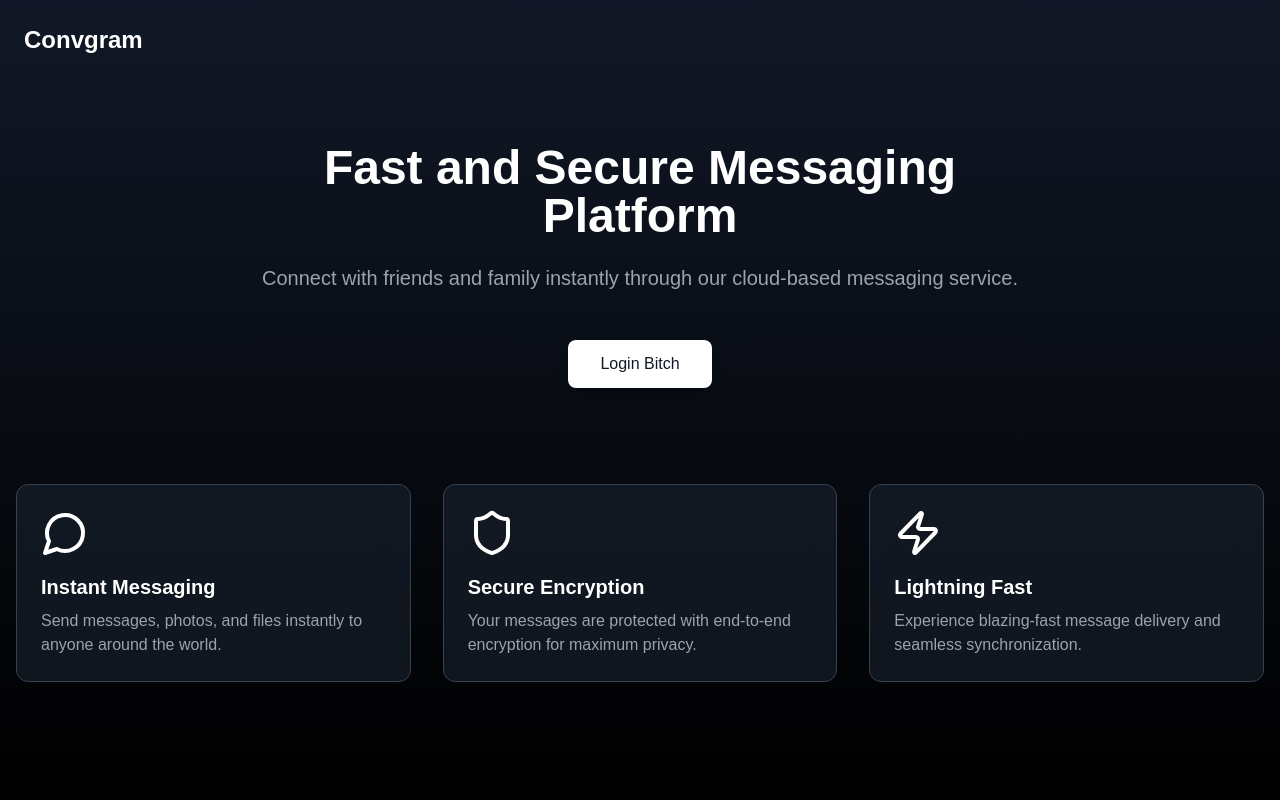
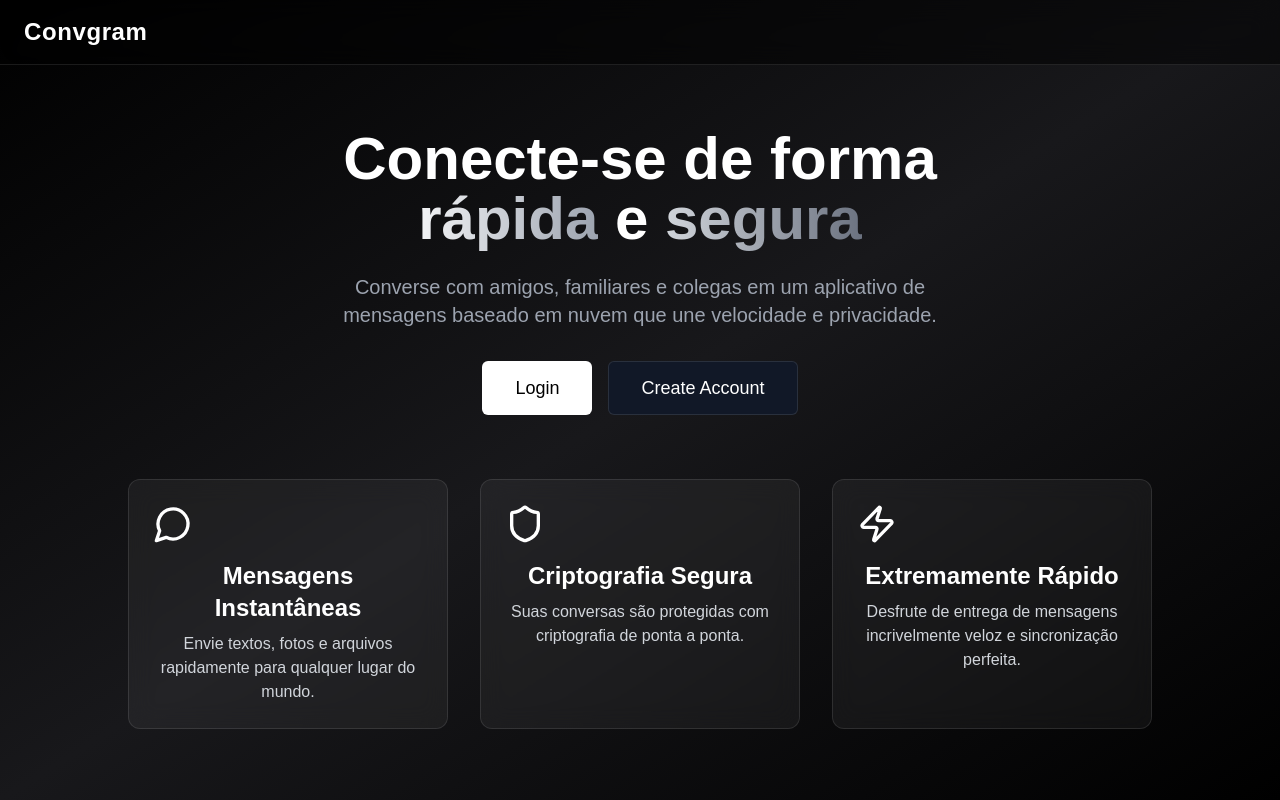
Before and after one commit to juniorrondini/ConvGram, a Next.js app: page / in a window 1280 px wide. Built offline with nearby package versions, Linux system fonts and the light colour scheme.

Commit message:
ajustes visuais, porem funcionalidade, 0

```diff
--- a/app/page.tsx
+++ b/app/page.tsx
@@ -1,70 +1,80 @@
 "use client";
 
 import React from "react";
-import { ChevronRight, MessageCircle, Shield, Zap } from "lucide-react";
 import Link from "next/link";
+import { MessageCircle, Shield, Zap } from "lucide-react";
 
 const HomePage = () => {
+  // Base de estilo para garantir mesma altura/largura dos botões
+  const buttonBase =
+    "px-8 py-3 rounded-md transition-colors font-medium text-lg focus:outline-none border border-white/10";
+
   return (
-    <div className="min-h-screen bg-gradient-to-b from-gray-900 to-black">
-      {/* Navigation */}
-      <nav className="flex justify-between items-center p-6">
-        <div className="text-white text-2xl font-bold">Convgram</div>
+    <div className="min-h-screen bg-gradient-to-br from-black via-zinc-900 to-black text-white">
+      {/* Navbar */}
+      <nav className="flex items-center justify-between w-full px-6 py-4 bg-black/50 backdrop-blur-md border-b border-white/10">
+        <div className="text-2xl font-bold tracking-wide">Convgram</div>
       </nav>
 
       {/* Hero Section */}
-      <main className="container mx-auto px-4 py-16">
-        <div className="max-w-3xl mx-auto text-center text-white">
-          <h1 className="text-5xl font-bold mb-6">
-            Fast and Secure Messaging Platform
+      <main className="container mx-auto px-4 py-16 flex flex-col items-center text-center">
+        <h1 className="text-5xl md:text-6xl font-extrabold max-w-3xl leading-tight">
+          Conecte-se de forma{" "}
+          <span className="text-transparent bg-clip-text bg-gradient-to-r from-gray-100 to-gray-400">
+            rápida
+          </span>{" "}
+          e{" "}
+          <span className="text-transparent bg-clip-text bg-gradient-to-r from-gray-300 to-gray-500">
+            segura
+          </span>
         </h1>
-          <p className="text-xl mb-12 text-gray-400">
-            Connect with friends and family instantly through our cloud-based
-            messaging service.
+        <p className="mt-6 text-xl text-gray-400 max-w-2xl mx-auto">
+          Converse com amigos, familiares e colegas em um aplicativo de mensagens
+          baseado em nuvem que une velocidade e privacidade.
         </p>
 
-          {/* Google Login Button */}
-          <div className="flex">
+        {/* Área de Botões */}
+        <div className="mt-8 flex flex-col sm:flex-row gap-4">
           <Link
-              className="py-3 px-8 bg-white text-gray-900 rounded-lg mx-auto hover:bg-gray-100 transition-colors shadow-lg"
             href="/login"
+            className={`${buttonBase} bg-white text-black hover:bg-gray-100`}
           >
-              Login Bitch
+            Login
           </Link>
-          </div>
+          <Link
+            href="/create-account"
+            className={`${buttonBase} bg-gray-900 text-white hover:bg-gray-800`}
+          >
+            Create Account
+          </Link>
         </div>
 
         {/* Features Section */}
-        <div className="grid md:grid-cols-3 gap-8 mt-24">
-          <div className="bg-gray-800/50 backdrop-blur-lg p-6 rounded-xl text-white border border-gray-700 hover:bg-gray-800/70 transition-colors">
-            <MessageCircle className="w-12 h-12 mb-4" />
-            <h3 className="text-xl font-bold mb-2">Instant Messaging</h3>
-            <p className="text-gray-400">
-              Send messages, photos, and files instantly to anyone around the
-              world.
+        <div className="grid md:grid-cols-3 gap-8 mt-16 w-full max-w-5xl">
+          <div className="bg-white/5 p-6 rounded-xl backdrop-blur-md border border-white/10 hover:bg-white/10 transition-colors">
+            <MessageCircle className="w-10 h-10 mb-4 text-white" />
+            <h3 className="text-2xl font-bold mb-2">Mensagens Instantâneas</h3>
+            <p className="text-gray-300">
+              Envie textos, fotos e arquivos rapidamente para qualquer lugar do mundo.
             </p>
           </div>
 
-          <div className="bg-gray-800/50 backdrop-blur-lg p-6 rounded-xl text-white border border-gray-700 hover:bg-gray-800/70 transition-colors">
-            <Shield className="w-12 h-12 mb-4" />
-            <h3 className="text-xl font-bold mb-2">Secure Encryption</h3>
-            <p className="text-gray-400">
-              Your messages are protected with end-to-end encryption for maximum
-              privacy.
+          <div className="bg-white/5 p-6 rounded-xl backdrop-blur-md border border-white/10 hover:bg-white/10 transition-colors">
+            <Shield className="w-10 h-10 mb-4 text-white" />
+            <h3 className="text-2xl font-bold mb-2">Criptografia Segura</h3>
+            <p className="text-gray-300">
+              Suas conversas são protegidas com criptografia de ponta a ponta.
             </p>
           </div>
 
-          <div className="bg-gray-800/50 backdrop-blur-lg p-6 rounded-xl text-white border border-gray-700 hover:bg-gray-800/70 transition-colors">
-            <Zap className="w-12 h-12 mb-4" />
-            <h3 className="text-xl font-bold mb-2">Lightning Fast</h3>
-            <p className="text-gray-400">
-              Experience blazing-fast message delivery and seamless
-              synchronization.
+          <div className="bg-white/5 p-6 rounded-xl backdrop-blur-md border border-white/10 hover:bg-white/10 transition-colors">
+            <Zap className="w-10 h-10 mb-4 text-white" />
+            <h3 className="text-2xl font-bold mb-2">Extremamente Rápido</h3>
+            <p className="text-gray-300">
+              Desfrute de entrega de mensagens incrivelmente veloz e sincronização perfeita.
             </p>
           </div>
         </div>
-
-        {/* Added subtle pattern overlay for depth */}
       </main>
     </div>
   );
--- a/components/chat/gif-picker.tsx
+++ b/components/chat/gif-picker.tsx
@@ -1,6 +1,6 @@
 "use client"
 
-import { useState } from "react"
+import { useState, useEffect } from "react"
 import { Search } from "lucide-react"
 import { Input } from "@/components/ui/input"
 import { Button } from "@/components/ui/button"
@@ -15,45 +15,64 @@ export function GifPicker({ onSelectGif, onClose }: GifPickerProps) {
   const [searchTerm, setSearchTerm] = useState("")
   const [gifs, setGifs] = useState<any[]>([])
 
+  useEffect(() => {
+    const delayDebounce = setTimeout(() => {
+      if (searchTerm) {
+        searchGifs();
+      }
+    }, 500);
+
+    return () => clearTimeout(delayDebounce);
+  }, [searchTerm]);
+
   const searchGifs = async () => {
+    try {
       const API_KEY = "AIzaSyANA6vLvUqZE3VV85BFuZTsnE3XaePlg0w"
       const response = await fetch(
         `https://tenor.googleapis.com/v2/search?q=${searchTerm}&key=${API_KEY}&client_key=my_test_app&limit=20`,
       )
       const data = await response.json()
       setGifs(data.results)
+    } catch (error) {
+      console.error("Erro ao buscar GIFs:", error)
+    }
   }
 
   return (
-    <div className="fixed inset-0 z-50 flex items-center justify-center bg-black bg-opacity-50">
-      <div className="w-full max-w-md rounded-lg bg-white p-4 shadow-lg">
-        <div className="mb-4 flex items-center">
+    <div className="fixed inset-0 z-50 flex items-center justify-center bg-black/50">
+      <div className="w-full max-w-md rounded-lg bg-white p-4 shadow-lg dark:bg-gray-800">
+        <div className="mb-4 flex items-center gap-2">
+          <div className="relative flex-grow">
+            <Search className="absolute left-3 top-1/2 h-4 w-4 -translate-y-1/2 text-gray-500" />
             <Input
               type="text"
-            placeholder="Search GIFs..."
+              placeholder="Pesquisar GIFs..."
               value={searchTerm}
               onChange={(e) => setSearchTerm(e.target.value)}
-            className="flex-grow"
+              className="pl-9"
             />
-          <Button onClick={searchGifs} className="ml-2">
-            <Search className="h-4 w-4" />
-          </Button>
           </div>
-        <ScrollArea className="h-64">
-          <div className="grid grid-cols-2 gap-2">
+        </div>
+        <ScrollArea className="h-[400px] rounded-md border">
+          <div className="grid grid-cols-2 gap-2 p-2">
             {gifs.map((gif) => (
+              <div key={gif.id} className="relative aspect-video overflow-hidden rounded-md">
                 <img
-                key={gif.id}
                   src={gif.media_formats.tinygif.url || "/placeholder.svg"}
                   alt={gif.content_description}
-                className="cursor-pointer rounded"
+                  className="h-full w-full cursor-pointer object-cover transition-transform hover:scale-105"
                   onClick={() => onSelectGif(gif.media_formats.gif.url)}
                 />
+              </div>
             ))}
           </div>
         </ScrollArea>
-        <Button onClick={onClose} className="mt-4 w-full">
-          Close
+        <Button
+          onClick={onClose}
+          variant="secondary"
+          className="mt-4 w-full"
+        >
+          Fechar
         </Button>
       </div>
     </div>
```
Also changed, not shown: app/chat/page.tsx (+116 -15 lines). Lines whose indentation alone changed are shown as unchanged.
